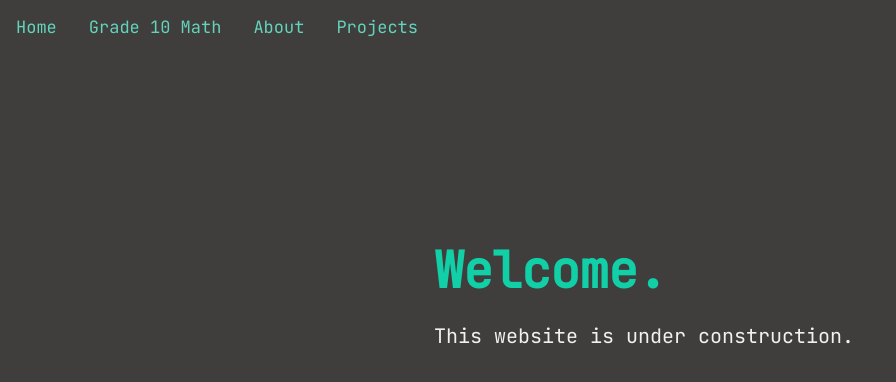
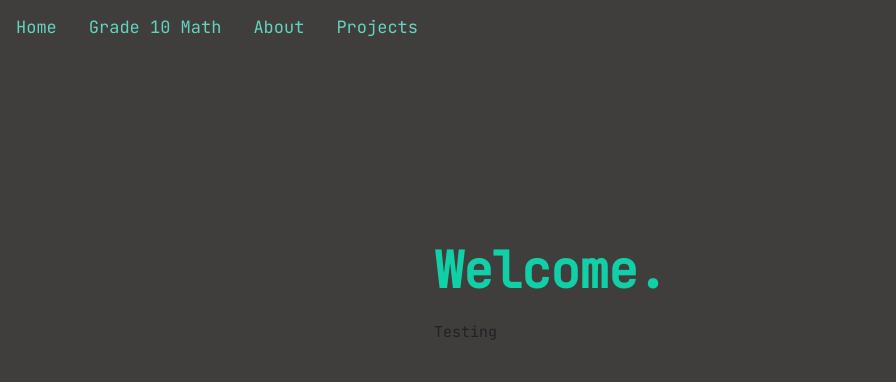
Before and after one commit to PRU1/portfolio, a plain HTML site: page index.html in a window 1280 px wide. Shown: the whole page, without its empty margins (0-896 px from the left). Drawn offline with nearby package versions, Linux system fonts and the light colour scheme.

Commit message:
testing github pages changes to index.html

```diff
--- a/index.html
+++ b/index.html
@@ -45,7 +45,7 @@
     <div class="row">
       <div class="one-half column" style="margin-top: 25%">
         <h1>Welcome.</h1>
-        <p1>This website is under construction.</p1>
+        <p>Testing</p>
       </div>
     </div>
   </div>
```
